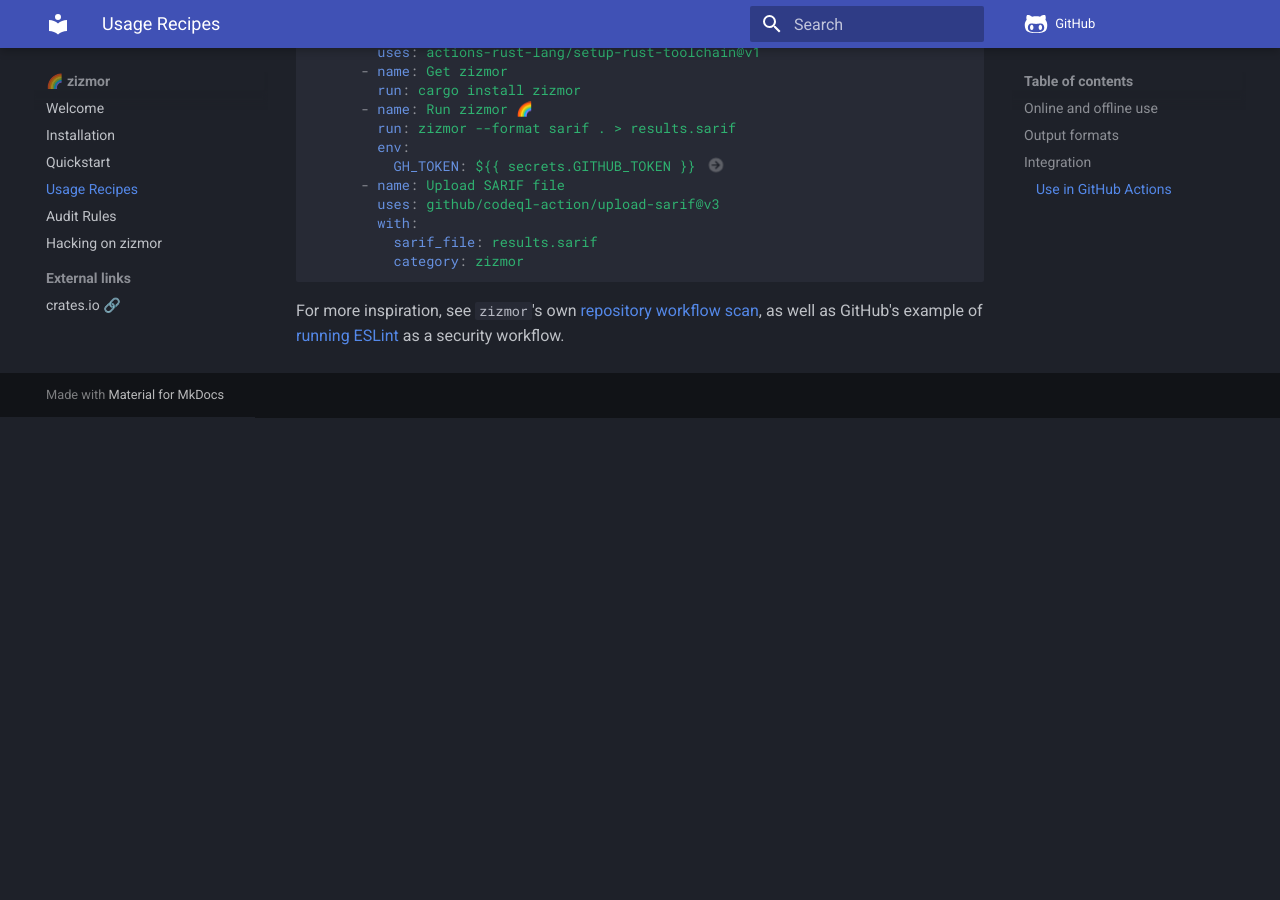
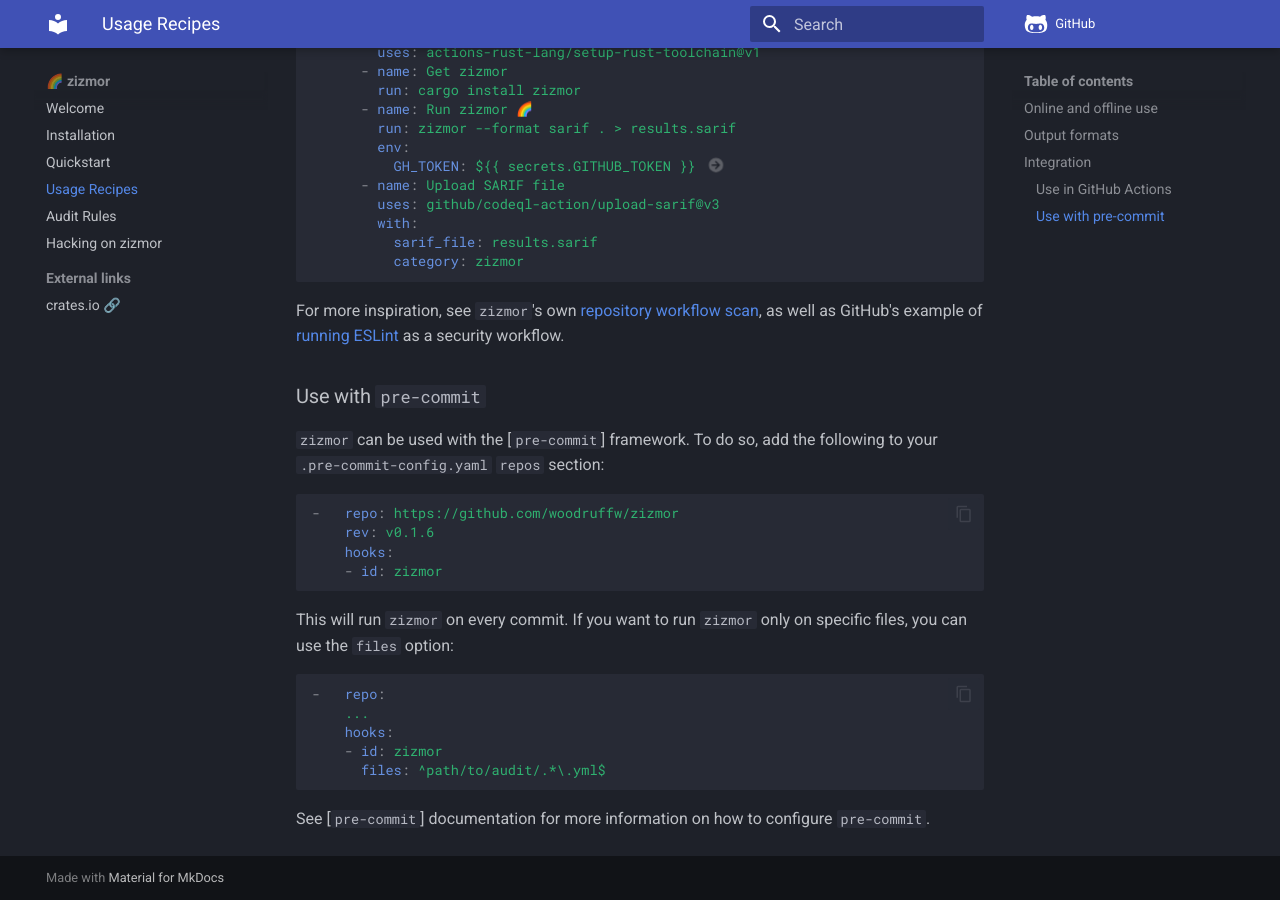
Before and after one commit to zizmorcore/zizmor, an MkDocs documentation site: the page built from docs/usage.md, in a window 1280 px wide and 900 px high, scrolled down 1655 px. Built offline with MkDocs 1.6.1 and Material for MkDocs 9.7.7, drawn with Linux system fonts in a browser that asks for light colours; comment, search, counter and statistics services are not loaded; before the commit the page ends 2072 px from its top, so only the background shows below that.

Commit message:
feat: pre-commit hook for other repos to use (#105)

````diff
--- /dev/null
+++ b/.pre-commit-hooks.yaml
@@ -0,0 +1,6 @@
+- id: zizmor
+  name: zizmor
+  description: 'Find security issues in GitHub Actions CI/CD setups'
+  language: rust
+  files: \.github/workflows/.*\.yml$
+  entry: zizmor
--- a/docs/usage.md
+++ b/docs/usage.md
@@ -102,3 +102,30 @@
 [repository workflow scan]: https://github.com/woodruffw/zizmor/blob/main/.github/workflows/zizmor.yml
 
 [running ESLint]: https://docs.github.com/en/code-security/code-scanning/integrating-with-code-scanning/uploading-a-sarif-file-to-github#example-workflow-that-runs-the-eslint-analysis-tool
+
+### Use with `pre-commit`
+
+`zizmor` can be used with the [`pre-commit`] framework.
+To do so, add the following to your `.pre-commit-config.yaml` `repos` section:
+
+```yaml
+-   repo: https://github.com/woodruffw/zizmor
+    rev: v0.1.6
+    hooks:
+    - id: zizmor
+```
+
+This will run `zizmor` on every commit. If you want to run `zizmor` only on
+specific files, you can use the `files` option:
+
+```yaml
+-   repo:
+    ...
+    hooks:
+    - id: zizmor
+      files: ^path/to/audit/.*\.yml$
+```
+
+See [`pre-commit`] documentation for more information on how to configure `pre-commit`.
+
+[`pre-commit`]: https://pre-commit.com/
````
